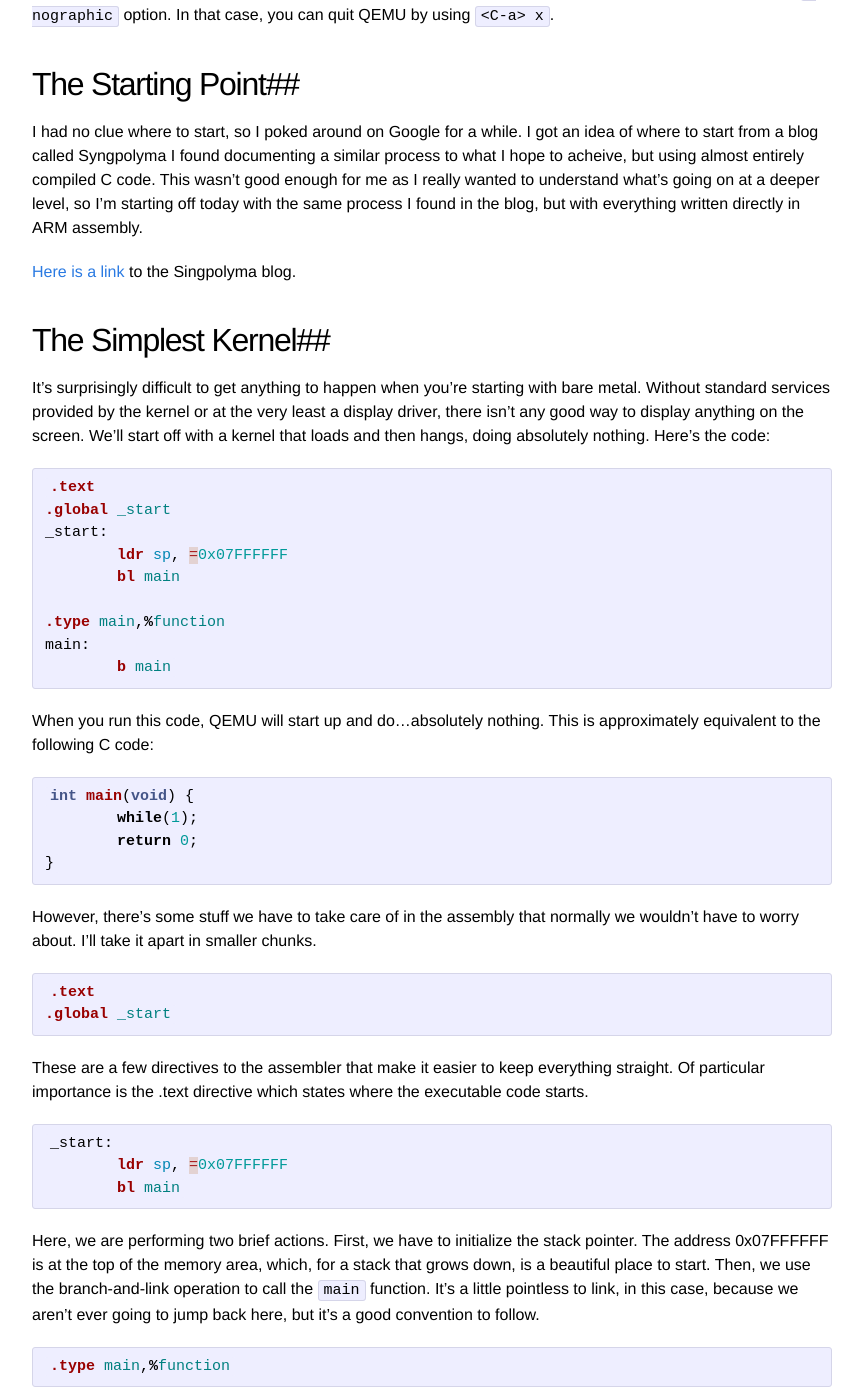
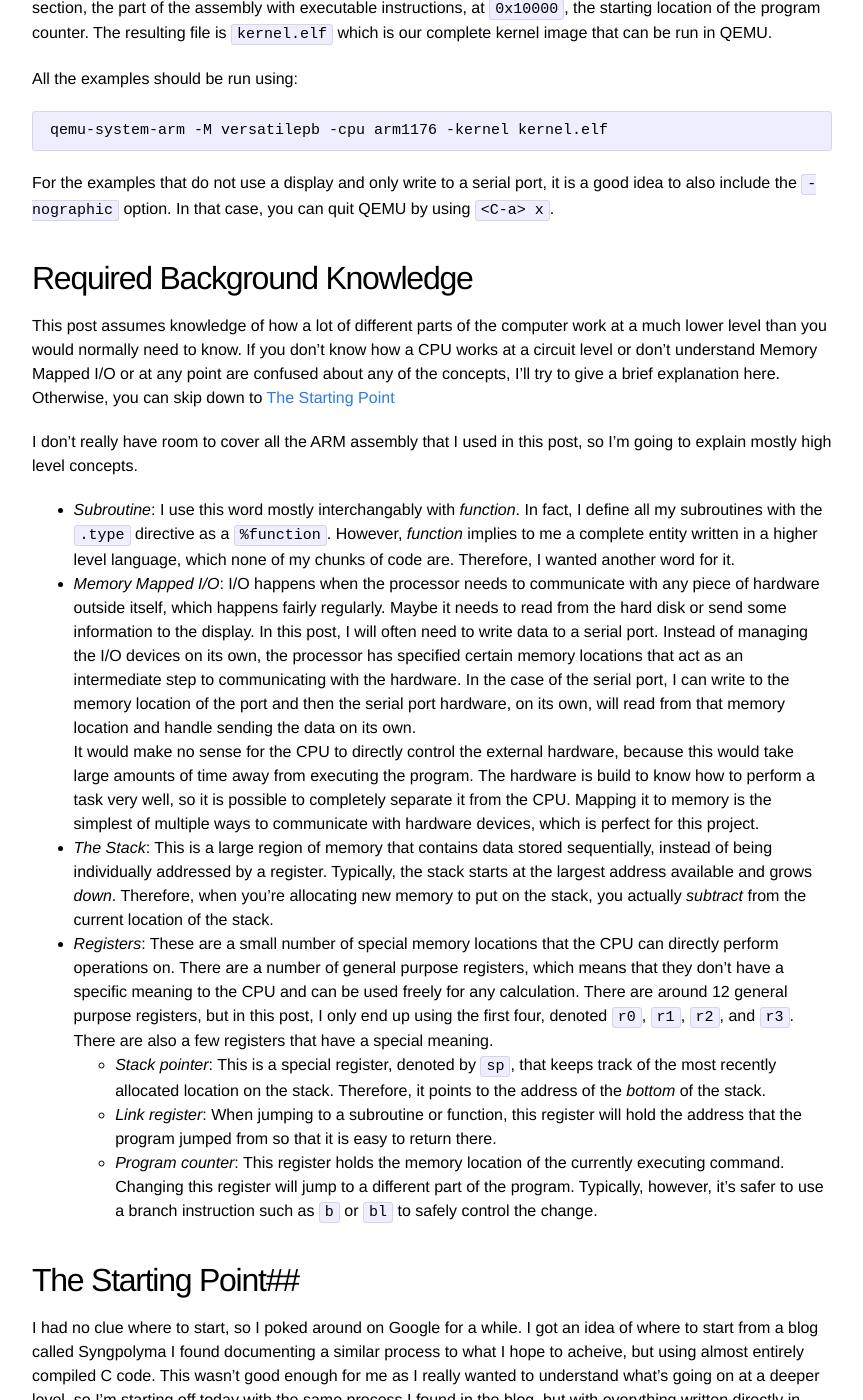
Before and after one commit to klieth/klieth.github.io, a Jekyll site: the page built from _posts/2014-05-08-arm-kernel.markdown, in a window 1280 px wide and 1400 px high, scrolled down 1026 px. Shown: the whole window, without its empty margins (208-1071 px from the left). Built offline with Jekyll 4.4.1, drawn with Linux system fonts in a browser that asks for light colours; some of the changed text lies outside the part shown.

Commit message:
Made a few clarifying revisions

```diff
--- a/_posts/2014-05-08-arm-kernel.markdown
+++ b/_posts/2014-05-08-arm-kernel.markdown
@@ -5,8 +5,8 @@ date: 2014-05-08 04:30:00
 categories: arm kernel
 ---
 
-##The Original Idea##
-I've always been curious about what a kernel does. My normal modus operandi is to sit down and implement whatever I don't understand. And that's the idea here; I want to have a working kernel.
+## The Original Idea
+I've always been curious about how a kernel does what it does. In my mind, the kernel is some sort of magical piece of software that manages the connections between the programs I write and everything else that happens in the computer. It displays graphics for me, helps me get input from the keyboard simply, and even defines these mystical streams called `stdout` and `stdin` that manage input and output for me. My normal modus operandi is to sit down and implement whatever I don't understand. And that's the idea here; I want to have a working kernel.
 
 I've tried a couple times to stumble through tutorials I've found online to put together a simple kernel, but they haven't made any sense to me in the past. That, combined with a less than wonderful Operating Systems course in my Junior year, has made it difficult for me to approach this project in any serious capacity.
 
@@ -14,13 +14,15 @@ I've been brainstorming about this project for a while now; maybe the past year
 
 Using ARM was somewhat of an arbitrary decision. The only driving factor was many somewhat confused experiences with x86 assembly in the past that I don't wish to repeat.
 
-##Platform Details##
-As I mentioned already, I'm going to be using the ARM architecture. More specifically, I'll be using ARMv6 assembly, targeting the ARM Versatile/PB board with an arm1176 cpu.
+## Platform Details
+I'll be using ARMv6 assembly, targeting the ARM Versatile/PB board with an arm1176 cpu.
 
 As I don't have a physical board, I'll be using [QEMU][2] to emulate the hardware. I compiled my assembly using the arm-none-eabi-binutils and arm-none-eabi-gcc packages. Here are the specific commands I used:
 
     arm-none-eabi-gcc -march=armv6 -o kernel.o -c kernel.s
 	arm-none-eabi-ld -N -Ttext=0x10000 -o kernel.elf kernel.o
+
+The first command compiles the assembly in kernel.s for the ARMv6 architecture, outputting the file into `kernel.o`. The second command then calls the linker with `kernel.o` as input, which places the `text` section, the part of the assembly with executable instructions, at `0x10000`, the starting location of the program counter. The resulting file is `kernel.elf` which is our complete kernel image that can be run in QEMU.
 
 All the examples should be run using:
 
@@ -28,12 +30,26 @@ All the examples should be run using:
 
 For the examples that do not use a display and only write to a serial port, it is a good idea to also include the `-nographic` option. In that case, you can quit QEMU by using `<C-a> x`.
 
-##The Starting Point##
+## Required Background Knowledge
+This post assumes knowledge of how a lot of different parts of the computer work at a much lower level than you would normally need to know. If you don't know how a CPU works at a circuit level or don't understand Memory Mapped I/O or at any point are confused about any of the concepts, I'll try to give a brief explanation here. Otherwise, you can skip down to [The Starting Point](#start)
+
+I don't really have room to cover all the ARM assembly that I used in this post, so I'm going to explain mostly high level concepts.
+
+- *Subroutine*: I use this word mostly interchangably with *function*. In fact, I define all my subroutines with the `.type` directive as a `%function`. However, *function* implies to me a complete entity written in a higher level language, which none of my chunks of code are. Therefore, I wanted another word for it.
+- *Memory Mapped I/O*: I/O happens when the processor needs to communicate with any piece of hardware outside itself, which happens fairly regularly. Maybe it needs to read from the hard disk or send some information to the display. In this post, I will often need to write data to a serial port. Instead of managing the I/O devices on its own, the processor has specified certain memory locations that act as an intermediate step to communicating with the hardware. In the case of the serial port, I can write to the memory location of the port and then the serial port hardware, on its own, will read from that memory location and handle sending the data on its own.
+It would make no sense for the CPU to directly control the external hardware, because this would take large amounts of time away from executing the program. The hardware is build to know how to perform a task very well, so it is possible to completely separate it from the CPU. Mapping it to memory is the simplest of multiple ways to communicate with hardware devices, which is perfect for this project.
+- *The Stack*: This is a large region of memory that contains data stored sequentially, instead of being individually addressed by a register. Typically, the stack starts at the largest address available and grows *down*. Therefore, when you're allocating new memory to put on the stack, you actually *subtract* from the current location of the stack.
+- *Registers*: These are a small number of special memory locations that the CPU can directly perform operations on. There are a number of general purpose registers, which means that they don't have a specific meaning to the CPU and can be used freely for any calculation. There are around 12 general purpose registers, but in this post, I only end up using the first four, denoted `r0`, `r1`, `r2`, and `r3`. There are also a few registers that have a special meaning.
+	- *Stack pointer*: This is a special register, denoted by `sp`, that keeps track of the most recently allocated location on the stack. Therefore, it points to the address of the *bottom* of the stack.
+	- *Link register*: When jumping to a subroutine or function, this register will hold the address that the program jumped from so that it is easy to return there.
+	- *Program counter*: This register holds the memory location of the currently executing command. Changing this register will jump to a different part of the program. Typically, however, it's safer to use a branch instruction such as `b` or `bl` to safely control the change.
+
+## The Starting Point## {#start}
 I had no clue where to start, so I poked around on Google for a while. I got an idea of where to start from a blog called Syngpolyma I found documenting a similar process to what I hope to acheive, but using almost entirely compiled C code. This wasn't good enough for me as I really wanted to understand what's going on at a deeper level, so I'm starting off today with the same process I found in the blog, but with everything written directly in ARM assembly.
 
 [Here is a link][1] to the Singpolyma blog.
 
-##The Simplest Kernel##
+## The Simplest Kernel
 It's surprisingly difficult to get anything to happen when you're starting with bare metal. Without standard services provided by the kernel or at the very least a display driver, there isn't any good way to display anything on the screen. We'll start off with a kernel that loads and then hangs, doing absolutely nothing. Here's the code:
 
 {% highlight nasm %}
@@ -57,7 +73,7 @@ int main(void) {
 }
 {% endhighlight %}
 
-However, there's some stuff we have to take care of in the assembly that normally we wouldn't have to worry about. I'll take it apart in smaller chunks.
+However, there are many details normally abstracted by C that we have to manually take care of in the assembly. I'll take it apart in smaller chunks.
 
 {% highlight nasm %}
 .text
@@ -69,7 +85,7 @@ These are a few directives to the assembler that make it easier to keep everythi
 {% highlight nasm %}
 _start:
 	ldr sp, =0x07FFFFFF
-	bl main
+	bl mai hat normally we wouldn't have to worry aboutn
 {% endhighlight %}
 
 Here, we are performing two brief actions. First, we have to initialize the stack pointer. The address 0x07FFFFFF is at the top of the memory area, which, for a stack that grows down, is a beautiful place to start. Then, we use the branch-and-link operation to call the `main` function. It's a little pointless to link, in this case, because we aren't ever going to jump back here, but it's a good convention to follow.
@@ -160,7 +176,7 @@ main:
 	b .entry
 {% endhighlight %}
 
-This is the beginning of the main function. It prepares the two registers we'll use. The first tracks the location in the string and the second contains the memory address of the serial port. Then, once those are loaded, we jump into what seems to be the middle of the loop. However, this actually is something I picked up from looking at the assembly gcc generates. I believe it is little shorter than following the normal while loop format.
+This is the beginning of the main function. It prepares the two registers we'll use. The first tracks the location in the string and the second contains the memory address of the serial port. Then, once those are loaded, we jump into what seems to be the middle of the loop. Adding an extra label to jump to in the middle of the loop gives us a better place to start the loop. This actually is something I picked up from looking at the assembly gcc generates. I believe it is little shorter than following the order of execution that seems to happen in the C code.
 
 {% highlight nasm %}
 .loop:
@@ -196,7 +212,9 @@ puts:
 	bx lr
 {% endhighlight %}
 
-This looks almost the same as what we had in the `main` function, with two major differences. First, we've skipped the `ldr r0, .stringpointer` command. That will be set as a parameter before the subroutine is called. Here is an example:
+This looks almost the same as what we had in the `main` function, with two major differences. First, we can now end a chunk of code with something slightly more sane than an infinite loop. In most cases, we'll want to jump back in the code to the place we called the subroutine from. That's exactly what the last `bx lr` line does. The command `bx` allows us to jump to the address stored in a register, in this case `lr` or the `link register` which is autmatically set by the `bl` command in the main method to point to the next instruction after the jump.
+
+Second, we've skipped the `ldr r0, .stringpointer` command that was in the original version. That will be set as a parameter before the subroutine is called. Here is an example:
 
 {% highlight nasm %}
 main:
@@ -204,10 +222,8 @@ main:
 	bl puts
 {% endhighlight %}
 
-The second major difference is that we can now end the subroutine with something reasonable instead of an infinite loop. In most cases, we'll want to jump back in the code to the place we called the subroutine from. That's exactly what the last `bx lr` line does. The command `bx` allows us to jump to the address stored in a register, in this case `lr` or the `link register` which is autmatically set by the `bl` command in the main method to point to the next instruction after the jump.
-
 ##User Mode##
-So far, everything that's happened has been in Supervisor mode. This mode grants access to everything in the computer, plenty of which should not be accessible to the user. In order to help protect the computer, we can switch it into User mode. At the most basic, we switch over and call a function in user mode like this:
+So far, everything that's happened has been in Supervisor mode. This mode grants access to everything in the computer, plenty of which should not be accessible to the user. For instance, User mode processes should only be able to access the memory that they have directly allocated. If they could access all of memory, they could alter data in other programs and cause security vulnerabilities. Therefore, User mode has to have a stack defined for it. In order to help protect the computer, we can switch it into User mode. At the most basic, we switch over and call a function in user mode like this:
 
 {% highlight nasm %}
 	mov r0, 0x10
@@ -218,7 +234,7 @@ So far, everything that's happened has been in Supervisor mode. This mode grants
 
 In this chunk, the first two lines prepare the magic value `0x10` which tells the processor to switch to User mode when saved to the `SPSR` or `Saved Program Status Register`. Then, the next two lines load the address of a function, in this case a function named `first`, and move that address into `pc`, the program counter.
 
-However, this won't work just yet--we still need to set up the stack inside userland. In order to do that, we'll use a third mode called System mode which is a combination of Supervisor and User modes. System mode uses the stack pointer and link register of User mode, but still has access to the entire computer in the same way Supervisor mode does. That makes it handy to initialize the stack pointer.
+However, this won't work just yet--we still need to set up the stack for use in User mode. In order to do that, we'll use a third mode called System mode which is a combination of Supervisor and User modes. System mode uses the stack pointer and link register of User mode, but still has access to the entire computer in the same way Supervisor mode does. That makes it handy to initialize the stack pointer.
 
 {% highlight nasm %}
 	mov ip, sp
```
Also changed, not shown: other parts of _posts/2014-05-08-arm-kernel.markdown (+1 -1 lines).
